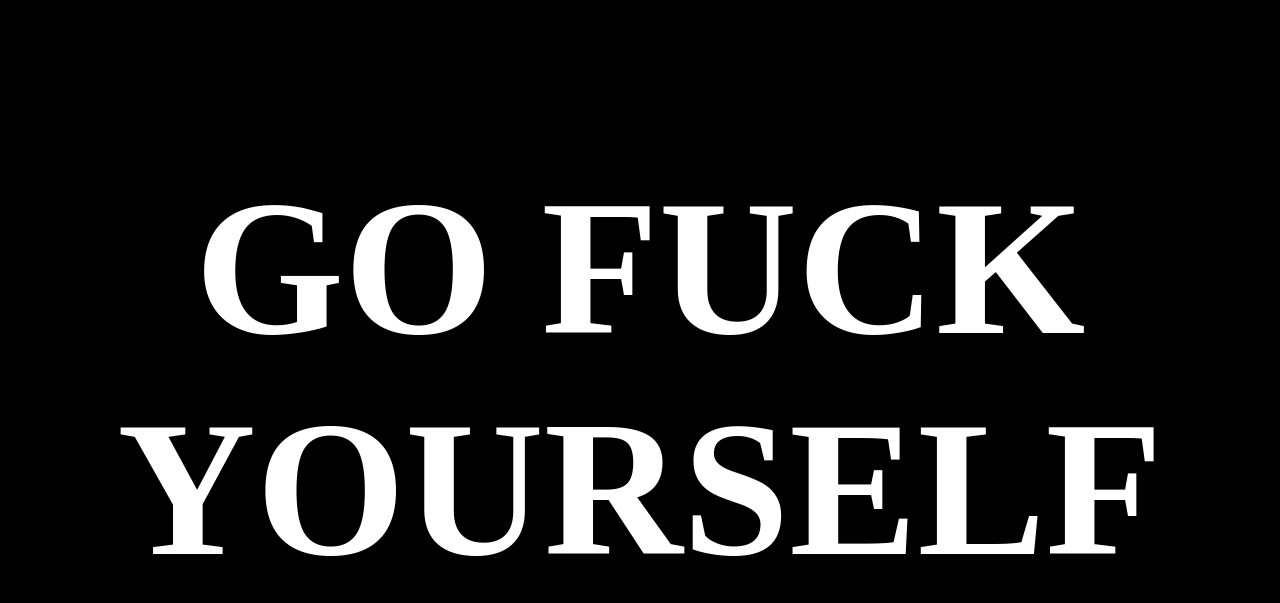
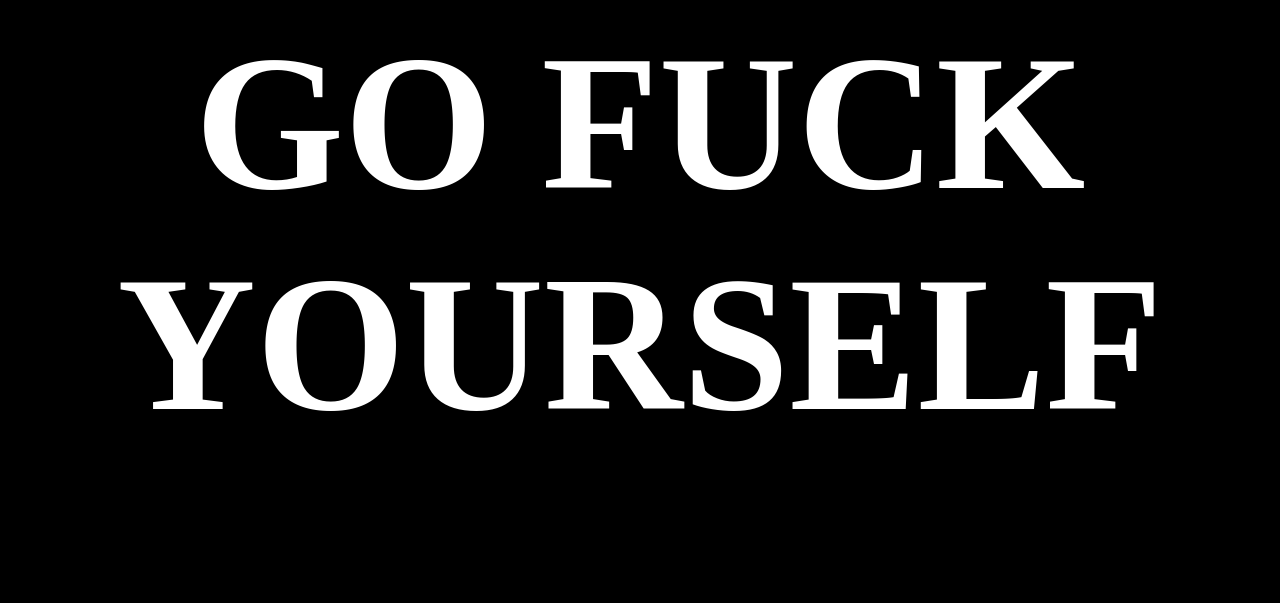
Before and after one commit to OzzyMcQueen/OzzyMcQueen.github.io, a plain HTML site: page index.html in a window 1280 px wide. Shown: the part 196-799 px from the top of the page. Drawn offline with Linux system fonts and the light colour scheme.

Commit message:
Updated Index.html
Updated for a more enjoyable user experience

```diff
--- a/index.html
+++ b/index.html
@@ -6,23 +6,21 @@
     <meta name="viewport" content="width=device-width, initial-scale=1, shrink-to-fit=no">
 
 
-    <title>&#9760;&nbsp;&#9760;&nbsp;&#9760;</title>
+    <title>&#9760;&#9760;&#9760;</title>
     <meta name="description" content="OZZY MCQUEEN">
 
     <style>
         body {
             background-color: black;
+
+        }
+        h1 {
+
+            font-size: 15vw;
             color: white;
             text-transform: uppercase;
-            padding: 2px;
-            margin: 2px;
-            align-content: center;
             text-align: center;
-        }
-        h1 {
-            top: 50%;
-            font-size: 15vw;
-            transform: translateY(50%);
+           padding-top: 10vh;
         }
 
     </style>
```
